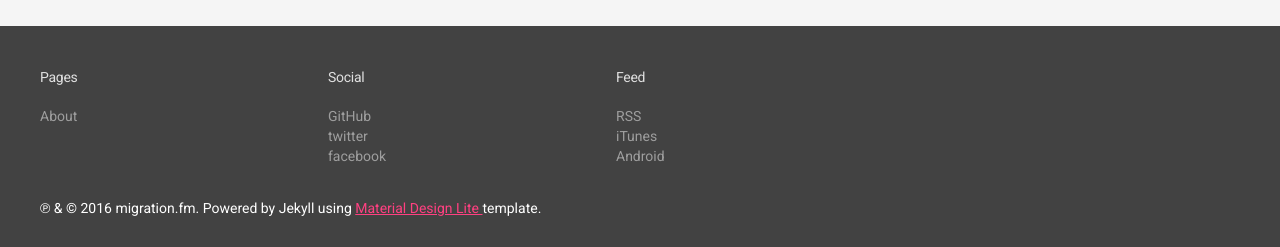
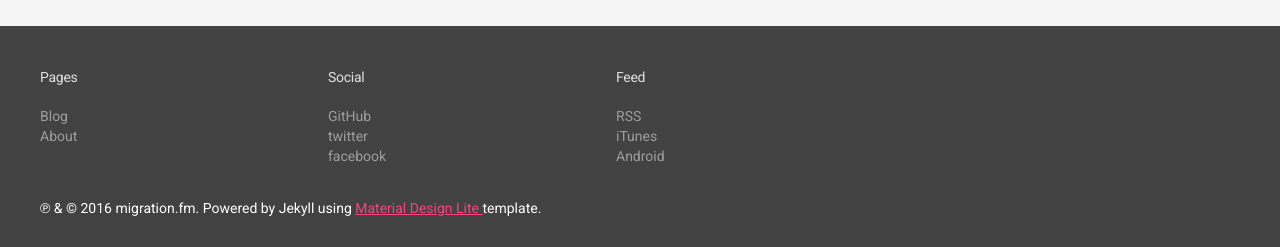
Before and after one commit to migrationfm/migrationfm.github.io, a Jekyll site: the page built from index.html, in a window 1280 px wide. Shown: the part 3058-3305 px from the top of the page. Built offline with Jekyll 4.4.1, drawn with Linux system fonts in a browser that asks for light colours; nearby versions of some CDN libraries; the list of posts is cut into pages by our own code.

Commit message:
Add a link in footer

```diff
--- a/_includes/footer.html
+++ b/_includes/footer.html
@@ -4,6 +4,7 @@
       <input class="mdl-mega-footer--heading-checkbox" type="checkbox" checked>
       <h1 class="mdl-mega-footer--heading">Pages</h1>
       <ul class="mdl-mega-footer--link-list">
+        <li><a href="{{ site.blog_url }}">Blog</a></li>
         {% for page in site.pages %}
           {% if page.title and page.title != 'Episodes' %}
             <li><a href="{{ page.url | replace_first: '/', '' | prepend: site.baseurl | prepend: site.url}}">{{ page.title }}</a></li>
```
